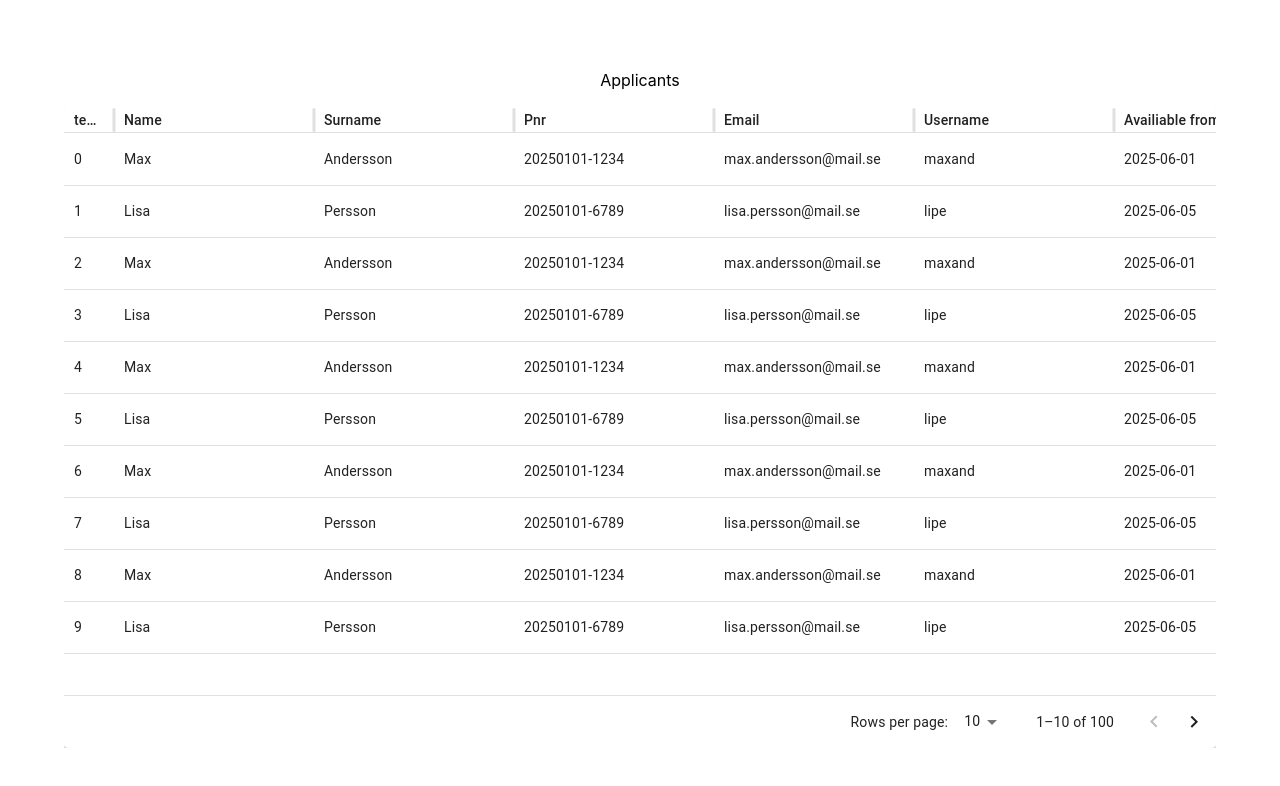
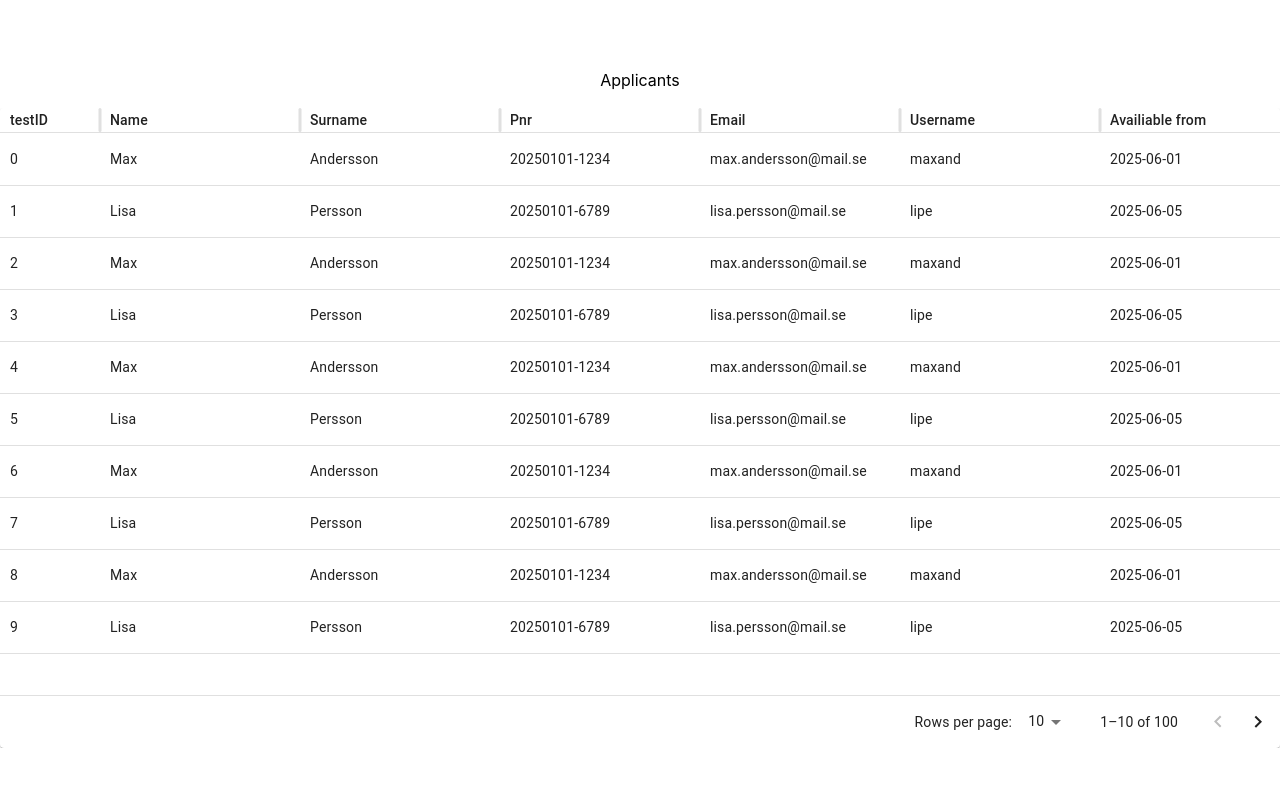
Before and after one commit to ponkinnm/IV1201-frontend, a React (Vite) app: page / in a window 1280 px wide. Shown: the top 786 px of the page. Built offline with nearby package versions, Linux system fonts and the light colour scheme.

Commit message:
Added comments

```diff
--- a/src/ApplicantTable.tsx
+++ b/src/ApplicantTable.tsx
@@ -2,9 +2,9 @@ import * as React from 'react';
 import { DataGrid, GridColDef } from '@mui/x-data-grid';
 import Paper from '@mui/material/Paper';
 
-//TODO: Replace test columns with columns from the database
+//TODO: Replace test data with data from the database
 let columns = [
-    { field: 'testID', headerName: 'testID', width: 20}, //TODO: testID is only used for testing purposes!
+    { field: 'testID', headerName: 'testID', width: 100}, //TODO: testID is only used for testing purposes!
     { field: 'name', headerName: 'Name', width: 200 },
     { field: 'surname', headerName: 'Surname', width: 200 },
     { field: 'pnr', headerName: 'Pnr', width: 200 },
@@ -26,8 +26,10 @@ function getRows(){
     return rows;
 }
 
+//Set start page and number of entries per page.
 const paginationModel = {page:0, pageSize:10};
 
+//Returns a Material UI table component.
 function ApplicantTable(){
     return(
         <div className="applicant-table-container">
--- a/src/ListApplicants.css
+++ b/src/ListApplicants.css
@@ -17,7 +17,7 @@
   justify-content: center;
   align-items: center;
   height: 80vh;
-  width: 90vw;
+  width: 100vw;
   overflow: hidden;
 }
 
--- a/src/ListApplicants.tsx
+++ b/src/ListApplicants.tsx
@@ -2,6 +2,7 @@ import React from 'react'
 import './ListApplicants.css'
 import ApplicantTable from './ApplicantTable';
 
+//A page displaying a table containing applicant users data.
 function ListApplicants() {
   return (
         <div className="outer-container">
```
